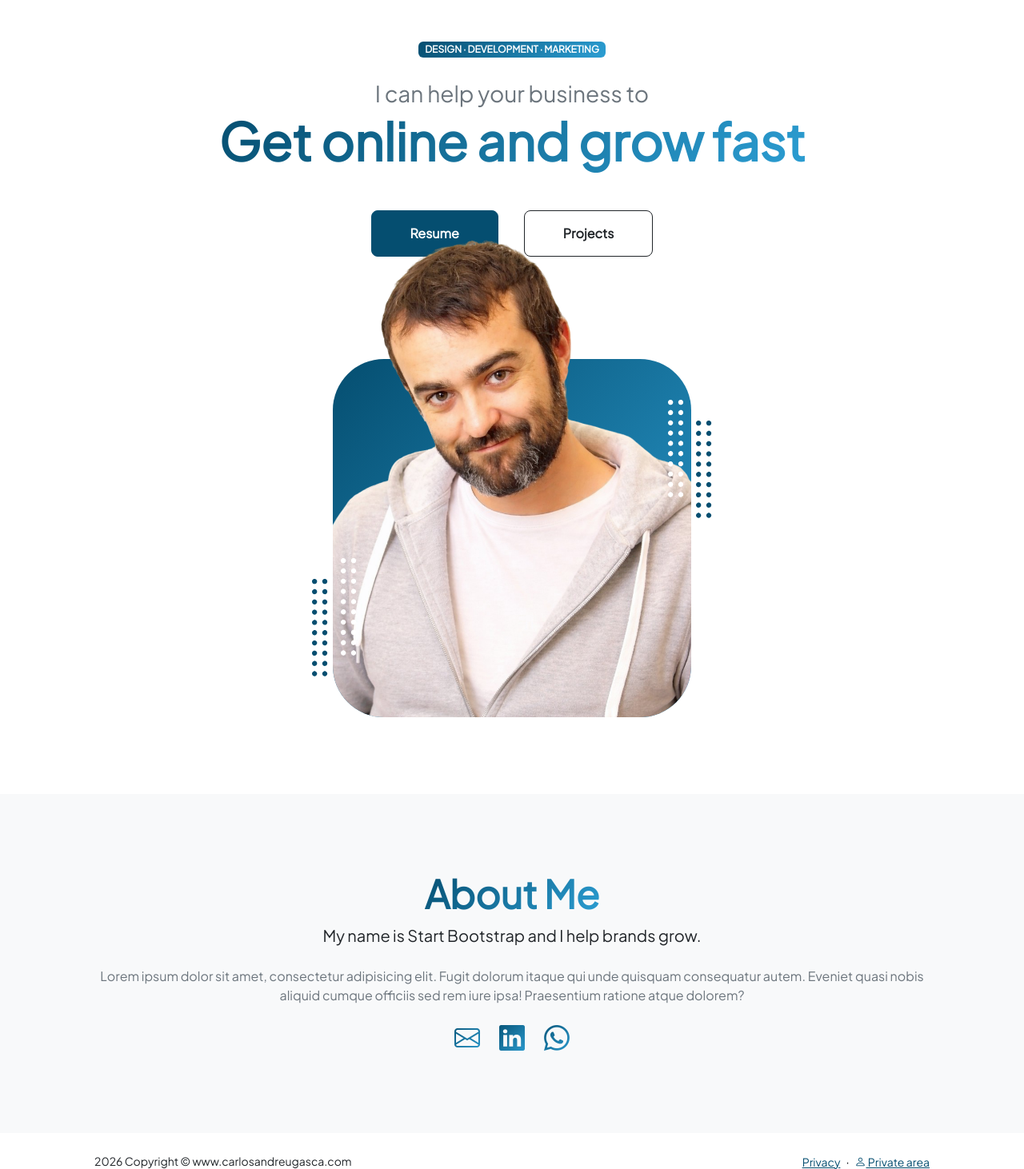
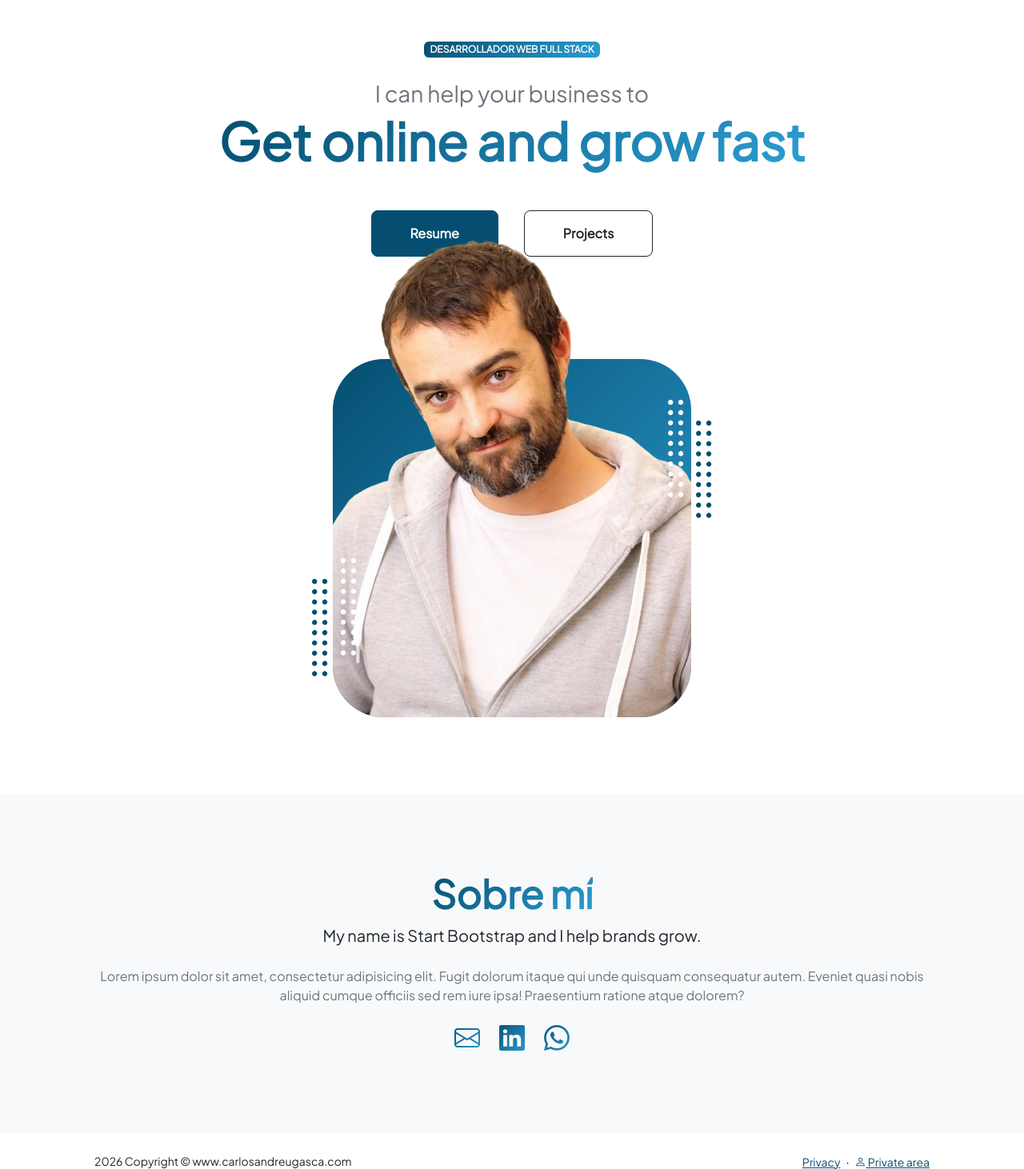
Before and after one commit to kwebai/cv, a Symfony app: template templates/home.html.twig in a window 1280 px wide. Shown: the part 72-1534 px from the top of the page at 80% size. Run offline with Twig, Linux system fonts and the light colour scheme; the template is opened without the code that fills it, so the values that code supplies are empty; some libraries are stand-ins or nearby versions.

Commit message:
cambio en home

```diff
--- a/templates/home.html.twig
+++ b/templates/home.html.twig
@@ -13,7 +13,7 @@
                 <div class="col-xxl-7">
                     <!-- Header text content-->
                     <div class="text-center text-xxl-start">
-                        <div class="badge bg-gradient-primary-to-secondary text-white mb-4"><div class="text-uppercase">Design &middot; Development &middot; Marketing</div></div>
+                        <div class="badge bg-gradient-primary-to-secondary text-white mb-4"><div class="text-uppercase">Desarrollador web Full Stack</div></div>
                         <div class="fs-3 fw-light text-muted">I can help your business to</div>
                         <h1 class="display-3 fw-bolder mb-5"><span class="text-gradient d-inline">Get online and grow fast</span></h1>
                         <div class="d-grid gap-3 d-sm-flex justify-content-sm-center justify-content-xxl-start mb-3">
@@ -153,7 +153,7 @@
             <div class="row gx-5 justify-content-center">
                 <div class="col-xxl-8">
                     <div class="text-center my-5">
-                        <h2 class="display-5 fw-bolder"><span class="text-gradient d-inline">About Me</span></h2>
+                        <h2 class="display-5 fw-bolder"><span class="text-gradient d-inline">Sobre mí</span></h2>
                         <p class="lead fw-light mb-4">My name is Start Bootstrap and I help brands grow.</p>
                         <p class="text-muted">Lorem ipsum dolor sit amet, consectetur adipisicing elit. Fugit dolorum itaque qui unde quisquam consequatur autem. Eveniet quasi nobis aliquid cumque officiis sed rem iure ipsa! Praesentium ratione atque dolorem?</p>
                         <div class="d-flex justify-content-center fs-2 gap-4">
```
